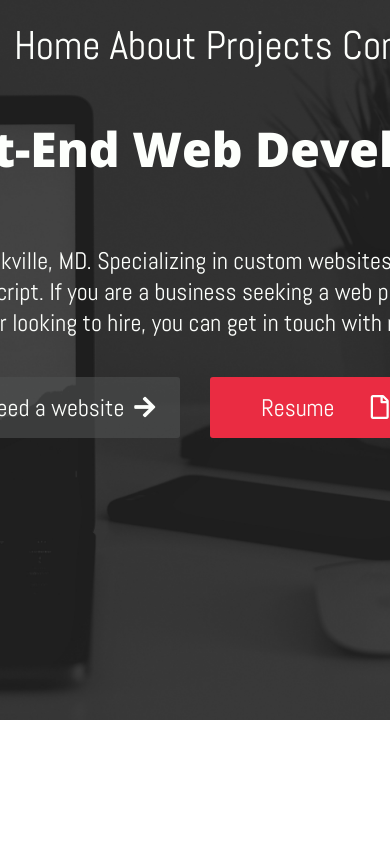
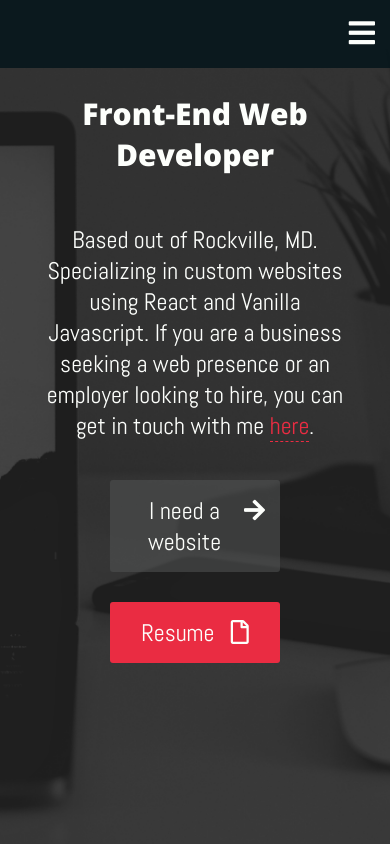
Before and after one commit to juancbaires/react-portfolio, a React (Create React App) app: page / in a window 390 px wide. Shown: the top 844 px of the page. Built offline with nearby package versions, Linux system fonts and the light colour scheme.

Commit message:
made the hero and nav bar mobile friendly

```diff
--- a/package.json
+++ b/package.json
@@ -5,6 +5,7 @@
   "dependencies": {
     "react": "^16.7.0",
     "react-dom": "^16.7.0",
+    "react-router-dom": "^4.3.1",
     "react-scripts": "2.1.2"
   },
   "scripts": {
--- a/public/index.html
+++ b/public/index.html
@@ -10,6 +10,7 @@
   <link href="https://fonts.googleapis.com/css?family=Abel|Open+Sans:800" rel="stylesheet">
   <link rel="stylesheet" href="https://use.fontawesome.com/releases/v5.6.3/css/all.css" integrity="sha384-UHRtZLI+pbxtHCWp1t77Bi1L4ZtiqrqD80Kn4Z8NTSRyMA2Fd33n5dQ8lWUE00s/"
     crossorigin="anonymous">
+  <!-- <link href="https://stackpath.bootstrapcdn.com/font-awesome/4.7.0/css/font-awesome.min.css" rel="stylesheet"> -->
   <meta name="theme-color" content="#000000" />
   <!--
       manifest.json provides metadata used when your web app is added to the
--- a/src/App.css
+++ b/src/App.css
@@ -14,7 +14,7 @@ body {
   display: flex;
   flex-direction: column;
   background-image: url('./images/splash.jpg');
-  height: 720px;
+  height: 680px;
   width: 100vw;
   background-position: center;
   background-size: cover;
@@ -28,13 +28,14 @@ body {
   font-size: 2.5rem;
   font-weight: 500;
   padding: 5px;
+  height: 70px;
 }
 
 .nav__item {
   list-style: none;
   color: #FDFFFC;
   padding-top: 15px;
-  margin-left: 9px;
+  margin-left: 15px;
 }
 
 .nav__item:hover {
@@ -98,9 +99,68 @@ h1 {
 .button__container {
   display: flex;
   align-self: center;
-  /* width: 300px; */
 }
 
 .hero__button i {
   padding-top: 3px;
 }
+
+/**
+ * mobile responsive menu
+ */
+
+.toggle {
+  width: 100%;
+  color: #FDFFFC;
+  padding: 15px;
+  font-size: 30px;
+  box-sizing: border-box;
+  display: none;
+}
+
+@media (max-width: 768px) {
+  .toggle {
+    display: block;
+    text-align: right;
+    background-color: rgb(7, 23, 28, .9)
+  }
+  .nav {
+    width: 100%;
+    display: none;
+  }
+  .nav__item {
+    width: 100vw;
+    margin: 0;
+    padding: 20px auto;
+    background-color: rgb(7, 23, 28, .4);
+    z-index: 4;
+    position: relative;
+    font-size: 24px;
+  }
+  .hero {
+    position: absolute;
+  }
+  .active {
+    display: block;
+  }
+  /**
+   * this is for the content inside of the hero
+   */
+  .button__container {
+    flex-direction: column;
+  }
+  .navInfo h1, p {
+    width: 300px;
+    align-self: center;
+  }
+  .navInfo h1 {
+    font-size: 30px;
+  }
+  .hero__button {
+    font-size: 24px;
+    width: 140px;
+  }
+  .hero {
+    height: 100vh;
+  }
+}
--- a/src/App.js
+++ b/src/App.js
@@ -1,12 +1,23 @@
 import React, { Component } from 'react';
+import { Switch, Route } from 'react-router-dom'
 import './App.css';
 
 class App extends Component {
+  state = {
+    toggleMenu: 'nav'
+  }
+
+  toggleMobileMenu = () => {
+    if (this.state.toggleMenu === 'nav') {
+      this.setState({ toggleMenu: 'active' })
+    } else (this.setState({ toggleMenu: 'nav' }))
+  }
   render() {
     return (
       <div className="App">
         <section className="hero">
-          <div className="nav">
+          <div className='toggle'><i onClick={this.toggleMobileMenu} className="fas fa-bars" aria-hidden="true"></i></div>
+          <div className={this.state.toggleMenu}>
             <li className="nav__item">Home</li>
             <li className="nav__item">About</li>
             <li className="nav__item">Projects</li>
@@ -21,6 +32,11 @@ class App extends Component {
             </div>
           </div>
         </section>
+        <main>
+          <Switch>
+            <Route></Route>
+          </Switch>
+        </main>
       </div >
     );
   }
--- a/src/index.js
+++ b/src/index.js
@@ -2,9 +2,10 @@ import React from 'react';
 import ReactDOM from 'react-dom';
 import './index.css';
 import App from './App';
+import { BrowserRouter as Router } from 'react-router-dom'
 import * as serviceWorker from './serviceWorker';
 
-ReactDOM.render(<App />, document.getElementById('root'));
+ReactDOM.render(<Router><App /></Router>, document.getElementById('root'));
 
 // If you want your app to work offline and load faster, you can change
 // unregister() to register() below. Note this comes with some pitfalls.
```
Also changed, not shown: src/components/Projects/Projects.js (added, +13 -0 lines), 1 other file (tests, documents, lock files or other folders).
